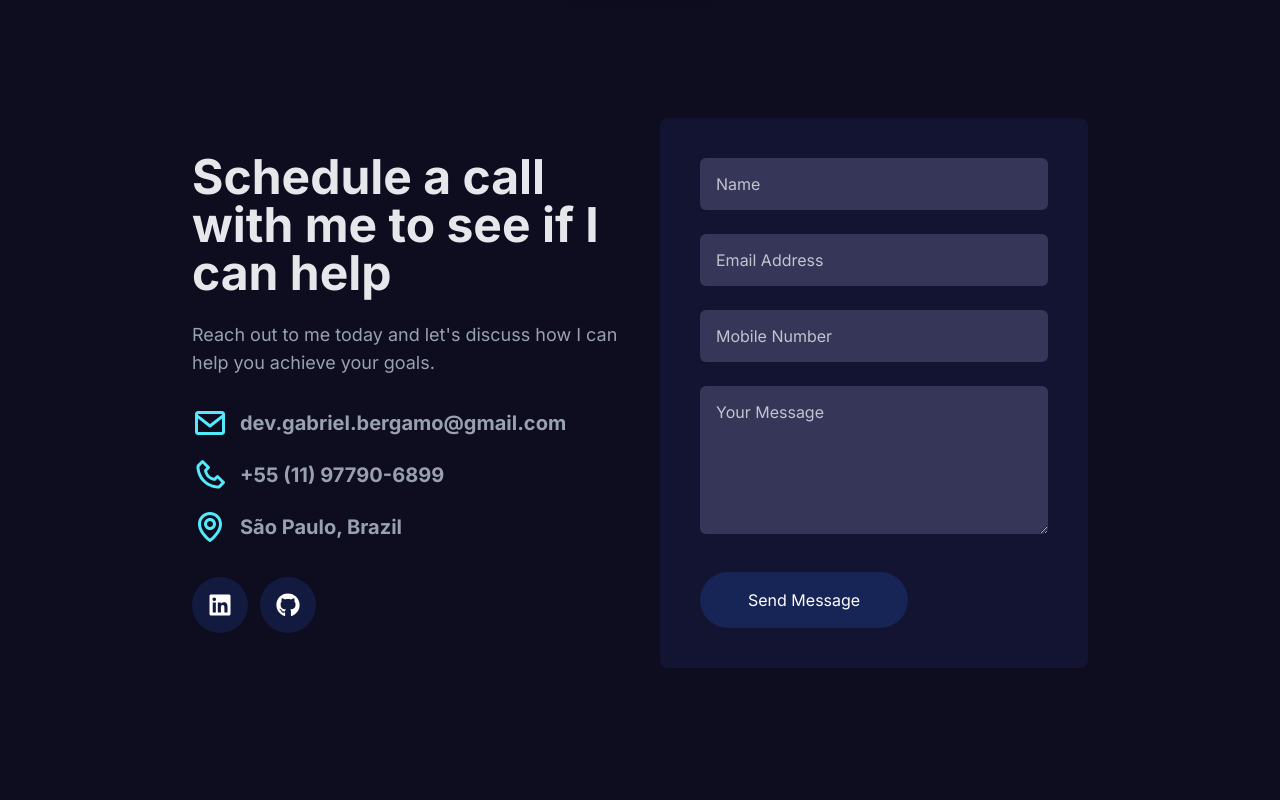
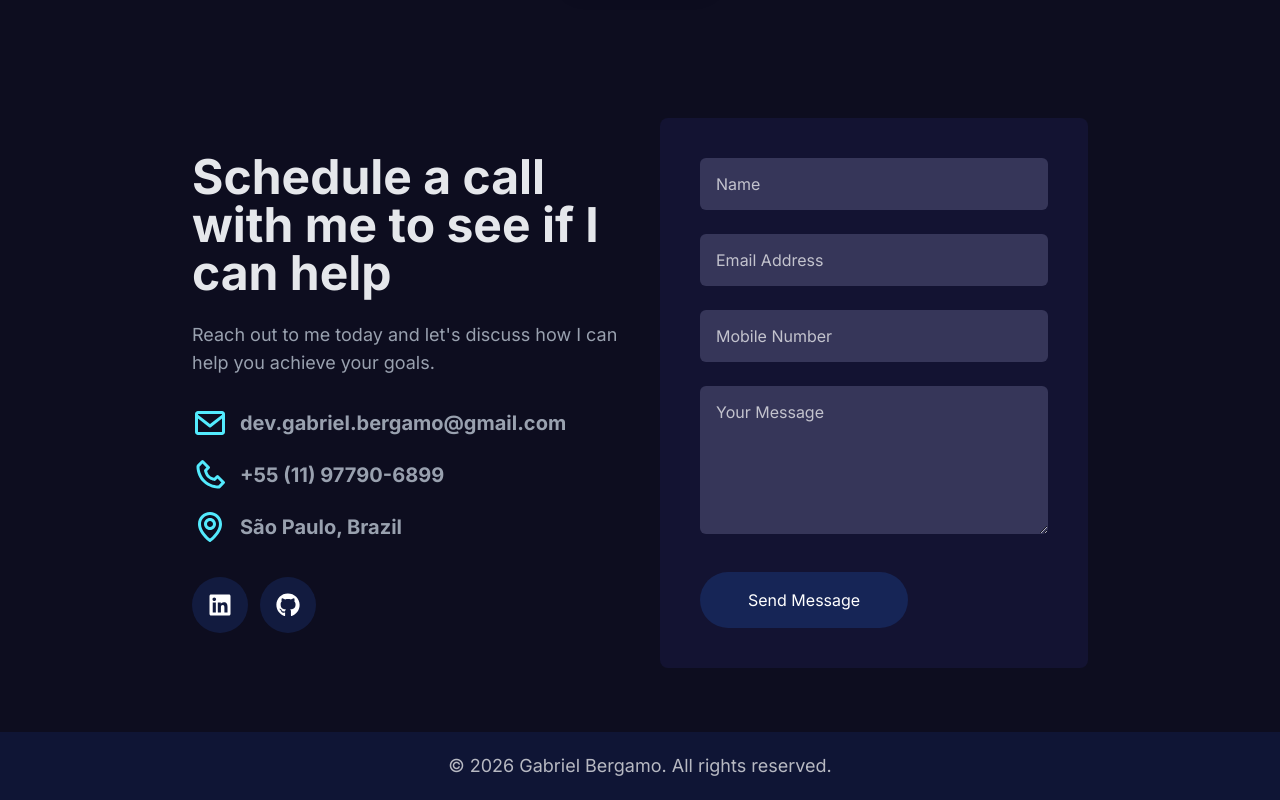
Before and after one commit to Gbrlbrgm/portfolio, a Next.js app: page / in a window 1280 px wide. Shown: the part 3383-4183 px from the top of the page. Before the commit the page ends 4115 px from the top, so only its background shows below. Built offline with nearby package versions, Linux system fonts and the light colour scheme.

Commit message:
feat: create footer section

```diff
--- a/app/layout.tsx
+++ b/app/layout.tsx
@@ -2,6 +2,7 @@
 import { Inter } from "next/font/google";
 import "./globals.css";
 import ResponsiveNav from "@/components/Home/Navbar/ResponsiveNav";
+import Footer from "@/components/Home/Footer";
 
 const font = Inter({
   weight: ["100", "200", "300", "400", "500", "600", "700", "800", "900"],
@@ -23,6 +24,7 @@
       <body className={`${font.className} antialiased bg-[#0d0d1f]`}>
         <ResponsiveNav />
         {children}
+        <Footer />
       </body>
     </html>
   );
--- /dev/null
+++ b/components/Home/Footer/index.tsx
@@ -0,0 +1,13 @@
+import React from "react";
+
+const Footer = () => {
+  return (
+    <div className="bg-blue-900/20 p-5">
+      <h1 className="text-lg text-white/70 text-center">
+        © 2026 Gabriel Bergamo. All rights reserved.
+      </h1>
+    </div>
+  );
+};
+
+export default Footer;
```
